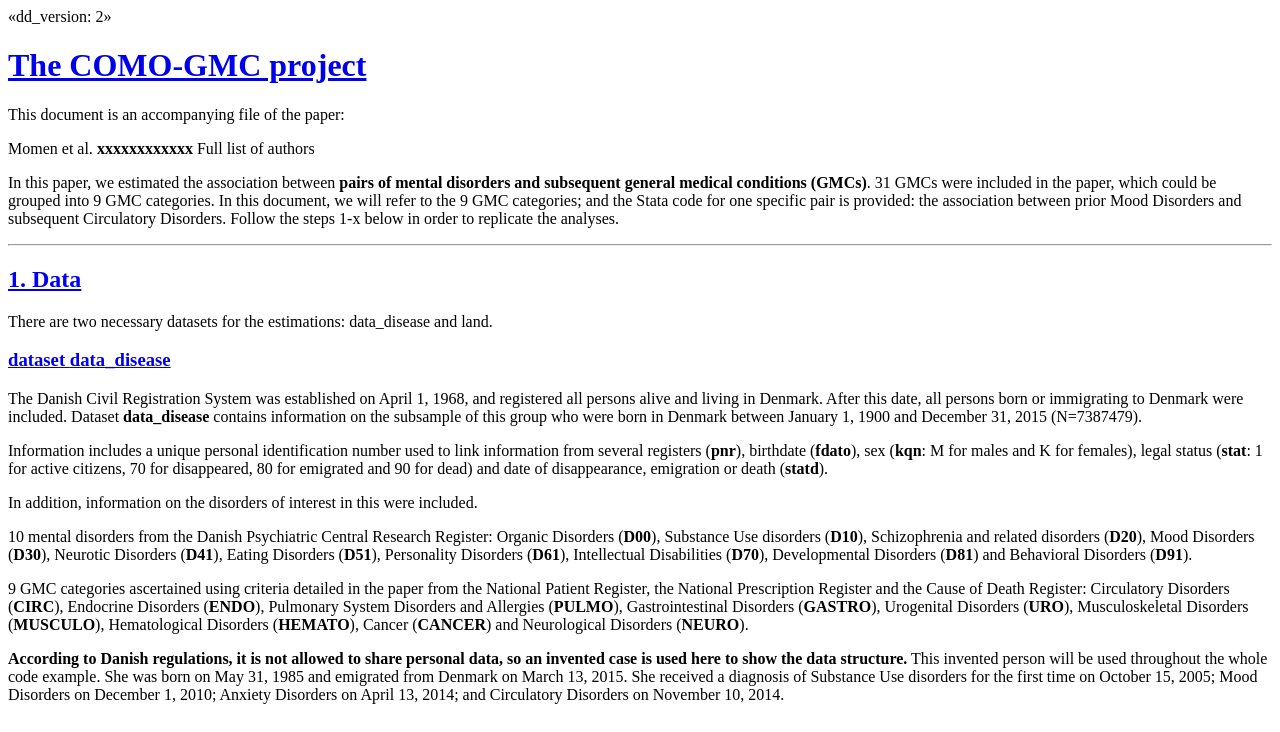
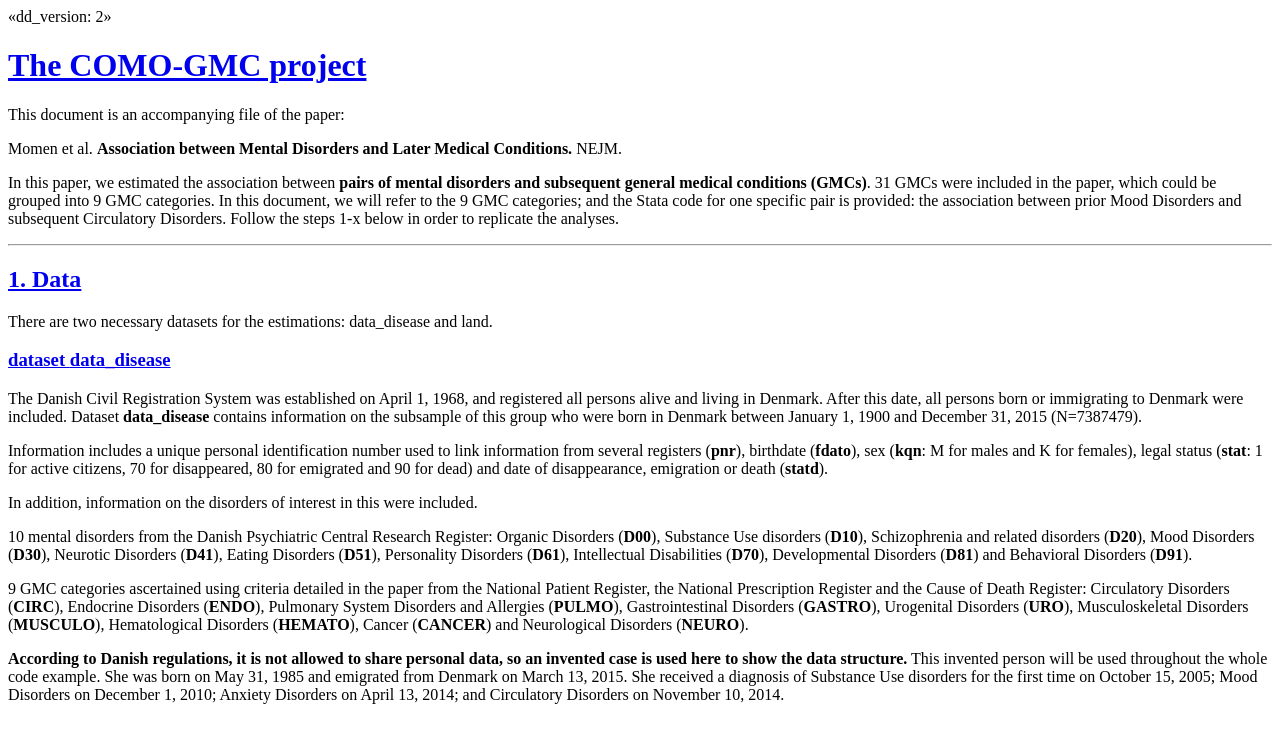
Before and after one commit to nataliemomen/COMO-GMC, a plain HTML site: page index.html in a window 1280 px wide. Shown: the top 732 px of the page. Drawn offline with Linux system fonts and the light colour scheme.

Commit message:
Update index.html

```diff
--- a/index.html
+++ b/index.html
@@ -1,7 +1,7 @@
 <p>﻿&laquo;dd_version: 2&raquo;</p>
 <h1><a href="#the-como-gmc-project" id="the-como-gmc-project">The COMO-GMC project</a></h1>
 <p>This document is an accompanying file of the paper:</p>
-<p>Momen et al. <strong>xxxxxxxxxxxx</strong> Full list of authors</p>
+<p>Momen et al. <strong>Association between Mental Disorders and Later Medical Conditions.</strong> NEJM. </p>
 <p>In this paper, we estimated the association between <strong>pairs of mental disorders and subsequent general medical conditions (GMCs)</strong>. 31 GMCs were included in the paper, which could be grouped into 9 GMC categories. In this document, we will refer to the 9 GMC categories; and the Stata code for one specific pair is provided: the association between prior Mood Disorders and subsequent Circulatory Disorders. Follow the steps 1-x below in order to replicate the analyses.</p>
 <hr />
 <h2><a href="#1-data" id="1-data">1. Data</a></h2>
```
